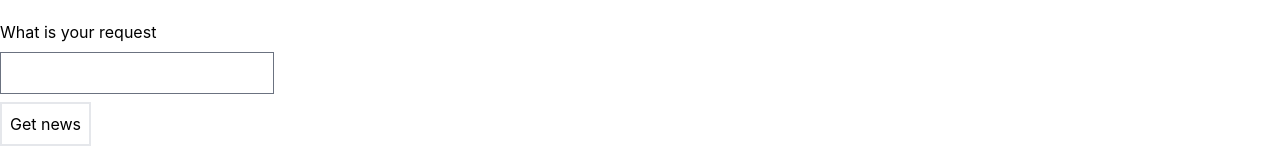
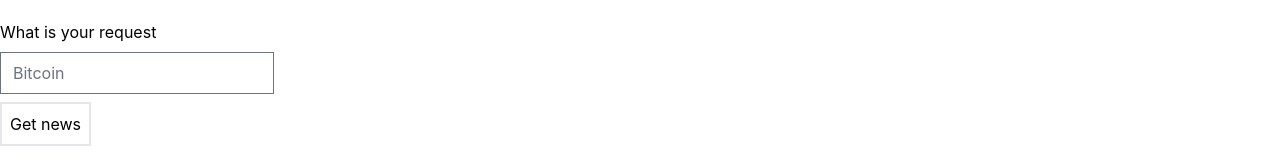
Before and after one commit to Coldboltage/cryptonews-v2, a Next.js app: page / in a window 1280 px wide. Shown: the top 160 px of the page. Built offline with nearby package versions, Linux system fonts and the light colour scheme.

Commit message:
added placeholder to input

```diff
--- a/pages/index.js
+++ b/pages/index.js
@@ -35,6 +35,7 @@ export default function Home() {
                 type="text"
                 id="item"
                 value={query}
+                placeholder="Bitcoin"
                 onChange={(e) => setQuery(e.target.value)}
               />
               <input type="submit" className="border-2 p-2" value="Get news" />
```
